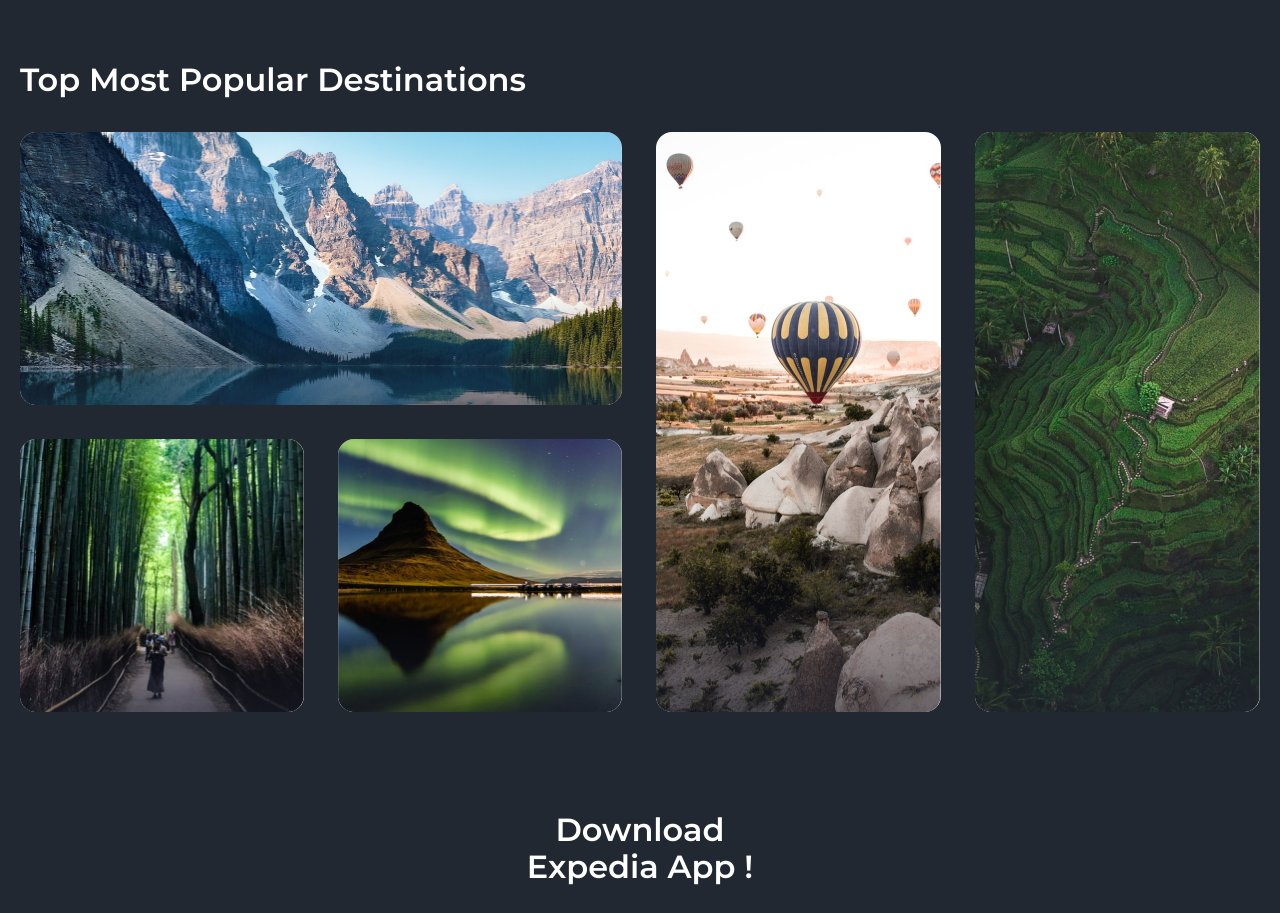
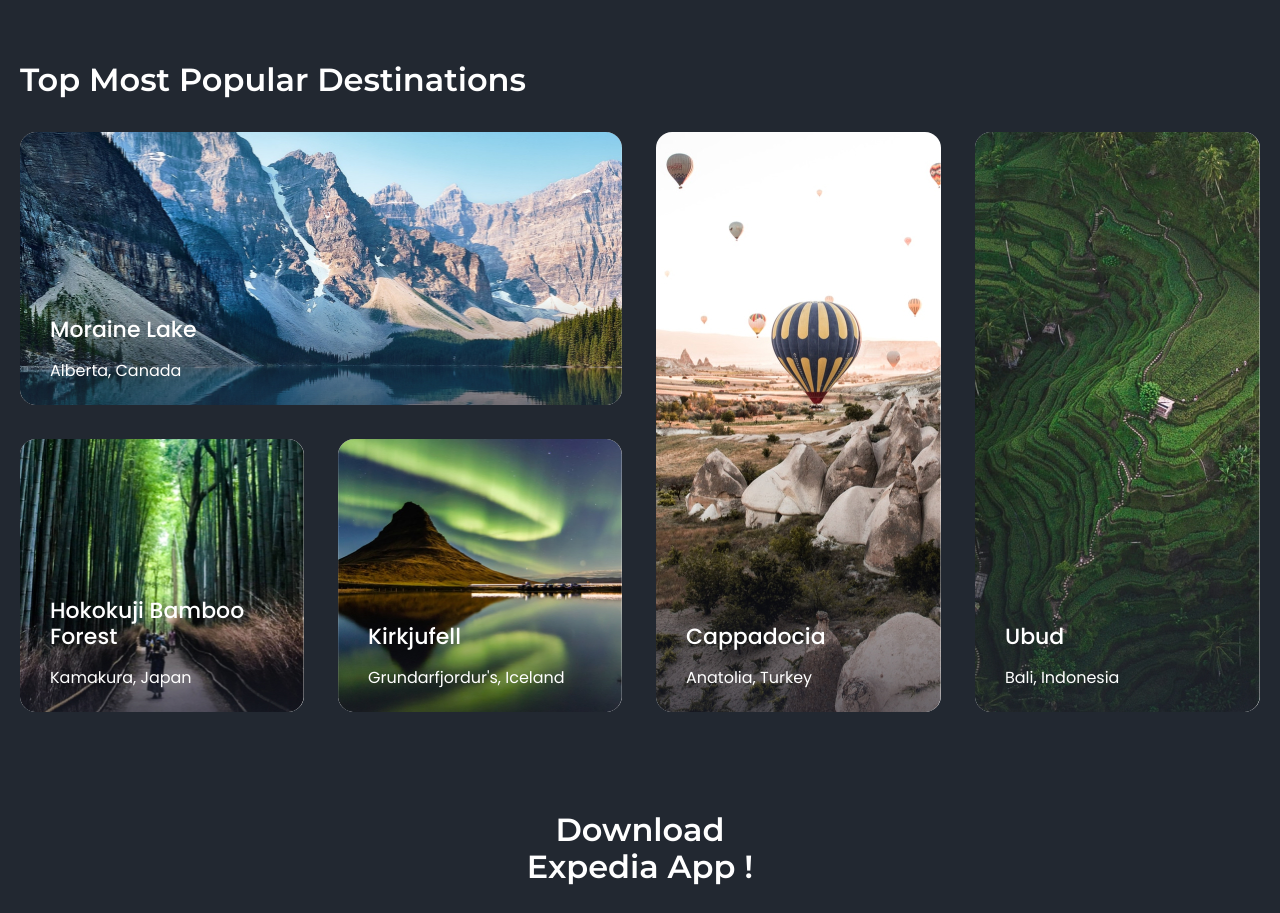
Before and after one commit to snod13/expedia, a plain HTML site: page src/index.html in a window 1280 px wide. Shown: the part 880-1793 px from the top of the page. Drawn offline with Linux system fonts and the light colour scheme.

Commit message:
Добавление подписей к локациям

```diff
--- a/src/index.html
+++ b/src/index.html
@@ -182,12 +182,42 @@
         <!-- /.section__title destination__title -->
         <div class="destination__view">
           <div class="destination__grid">
-            <div class="destination__item destination__item1"><img src="img/destinations/dest1.jpg" alt="Mountains with lake"></div>
-            <div class="destination__item destination__item2"><img src="img/destinations/dest2.jpg" alt="Forest trail"></div>
-            <div class="destination__item destination__item2"><img src="img/destinations/dest3.jpg" alt="Hill with lake"></div>
+            <div class="destination__item destination__item1">
+              <img src="img/destinations/dest1.jpg" alt="Mountains with lake">
+              <div class="destination__description">
+                <span class="destination__name">Moraine Lake</span>
+                <span class="destination__location">Alberta, Canada</span>
+              </div>
+            </div>
+            <div class="destination__item destination__item2">
+              <img src="img/destinations/dest2.jpg" alt="Forest trail">
+              <div class="destination__description">
+                <span class="destination__name">Hokokuji Bamboo Forest</span>
+                <span class="destination__location">Kamakura, Japan</span>
+              </div>
+            </div>
+            <div class="destination__item destination__item2">
+              <img src="img/destinations/dest3.jpg" alt="Hill with lake">
+              <div class="destination__description">
+                <span class="destination__name">Kirkjufell</span>
+                <span class="destination__location">Grundarfjordur's, Iceland</span>
+              </div>
+            </div>
           </div>
-          <div class="destination__item destination__item3"><img src="img/destinations/dest4.jpg" alt="Aerostat"></div>
-          <div class="destination__item destination__item4"><img src="img/destinations/dest5.jpg" alt="Green Hills"></div>
+          <div class="destination__item destination__item3">
+            <img src="img/destinations/dest4.jpg" alt="Aerostat">
+            <div class="destination__description">
+              <span class="destination__name">Cappadocia</span>
+              <span class="destination__location">Anatolia, Turkey</span>
+            </div>
+          </div>
+          <div class="destination__item destination__item4">
+            <img src="img/destinations/dest5.jpg" alt="Green Hills">
+            <div class="destination__description">
+              <span class="destination__name">Ubud</span>
+              <span class="destination__location">Bali, Indonesia</span>
+            </div>
+          </div>
         </div>
         <!-- /.destination__view -->
       </div>
--- a/src/sass/blocks/_destinations.sass
+++ b/src/sass/blocks/_destinations.sass
@@ -14,6 +14,7 @@
     grid-column-gap: 34px
     grid-row-gap: 34px
   &__item
+    position: relative
     img
       display: block
       border-radius: 16px
@@ -28,3 +29,18 @@
     &4
       grid-column-start: 3
       grid-column-end: 4
+  &__description
+    max-width: 215px
+    position: absolute
+    bottom: 25px
+    left: 30px
+  &__name
+    display: block
+    margin-bottom: 20px
+    font-size: 22px
+    +card_medium
+    color: #fff
+  &__location
+    font-size: 16px
+    +card_reg
+    color: #fff
```
Also changed, not shown: src/css/main.css, 1 other file.
